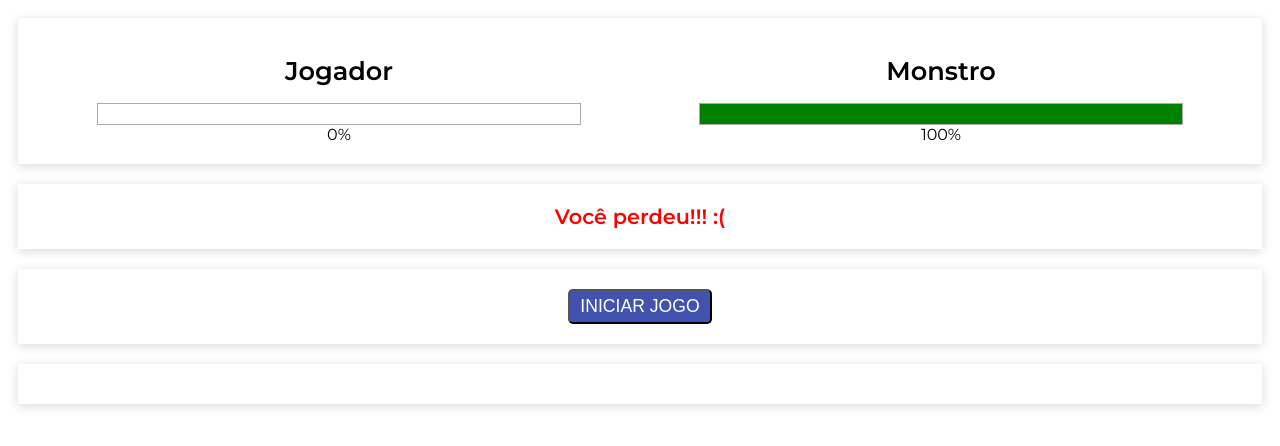
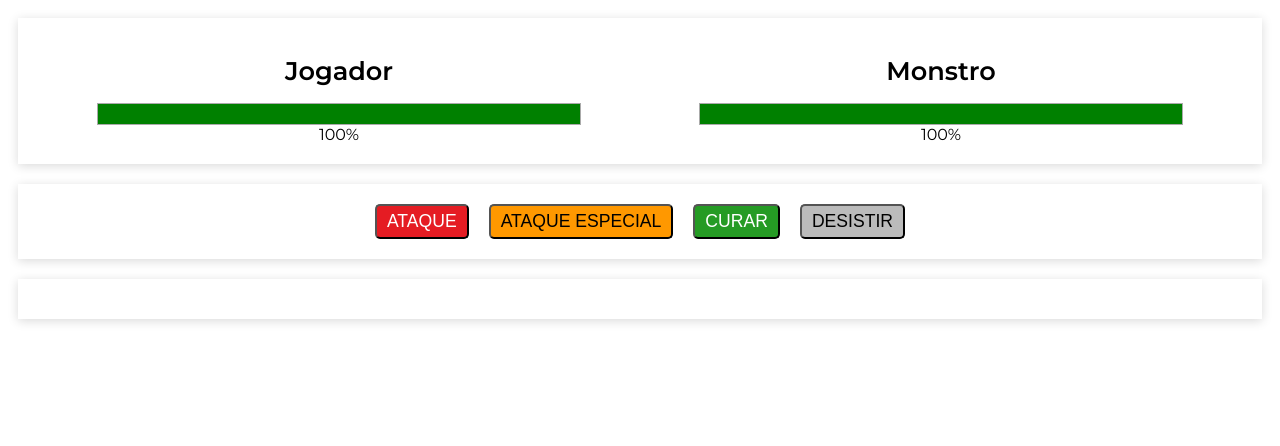
Before and after one commit to renataleite/projeto-monstro, a plain HTML site: page index.html in a window 1280 px wide. Both pictures are taken after a click on the button "INICIAR JOGO". Drawn offline with nearby package versions, Linux system fonts and the light colour scheme.

Commit message:
implements the Start Game Button and the Quit Game Button

```diff
--- a/app.js
+++ b/app.js
@@ -2,18 +2,22 @@ new Vue({
     el: '#app',
     data: {
         running: false,
-        playerLife: 0,
+        playerLife: 100,
         monsterLife: 100,
 
     },
     computed: {
-        hasResult(){
+        hasResult() {
             return this.playerLife == 0 || this.monsterLife == 0
         }
 
     },
     methods: {
-
+        startGame() {
+            this.running = true
+            this.playerLife = 100
+            this.monsterLife = 100
+        }
     },
     watch: {
 
--- a/index.html
+++ b/index.html
@@ -38,10 +38,10 @@
                 <button class="btn attack">Ataque</button>
                 <button class="btn especial-attack">Ataque Especial</button>
                 <button class="btn heal">Curar</button>
-                <button class="btn give-up">Desistir</button>
+                <button @click="running = false" class="btn give-up">Desistir</button>
 
             </template>
-            <button v-else class="btn new-game">Iniciar Jogo</button>
+            <button v-else @click="startGame" class="btn new-game">Iniciar Jogo</button>
         </div>
         <div class="panel logs"></div>
 
```
